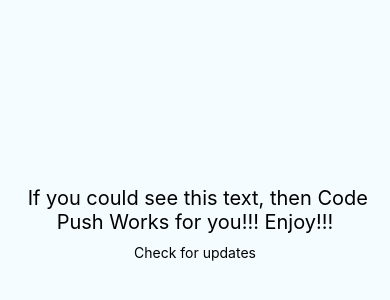
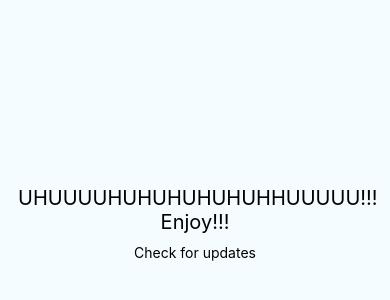
Before and after one commit to KovalovIE/react-native-CodePush, a React Native app: screen / in a window 390 px wide. Shown: the part 204-504 px from the top of the page. Built offline with nearby package versions, Linux system fonts and the light colour scheme.

Commit message:
change App.js

```diff
--- a/App.js
+++ b/App.js
@@ -155,7 +155,7 @@
   render() {
     return (
       <View style={styles.container}>
-        <Text style={styles.welcome}> If you could see this text, then Code Push Works for you!!! Enjoy!!!</Text>
+        <Text style={styles.welcome}> UHUUUUHUHUHUHUHUHHUUUUU!!! Enjoy!!!</Text>
         <TouchableOpacity onPress={this.onButtonPress}>
           <Text>Check for updates</Text>
         </TouchableOpacity>
```
